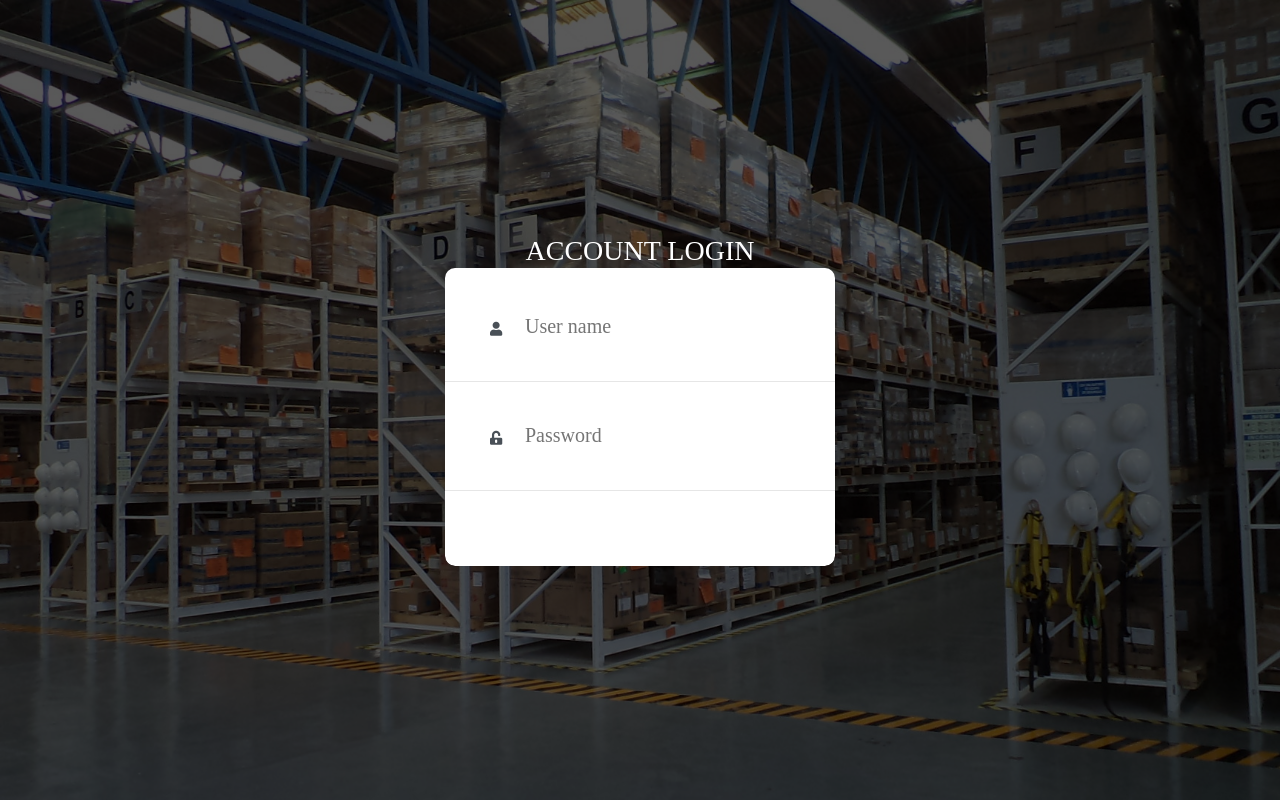
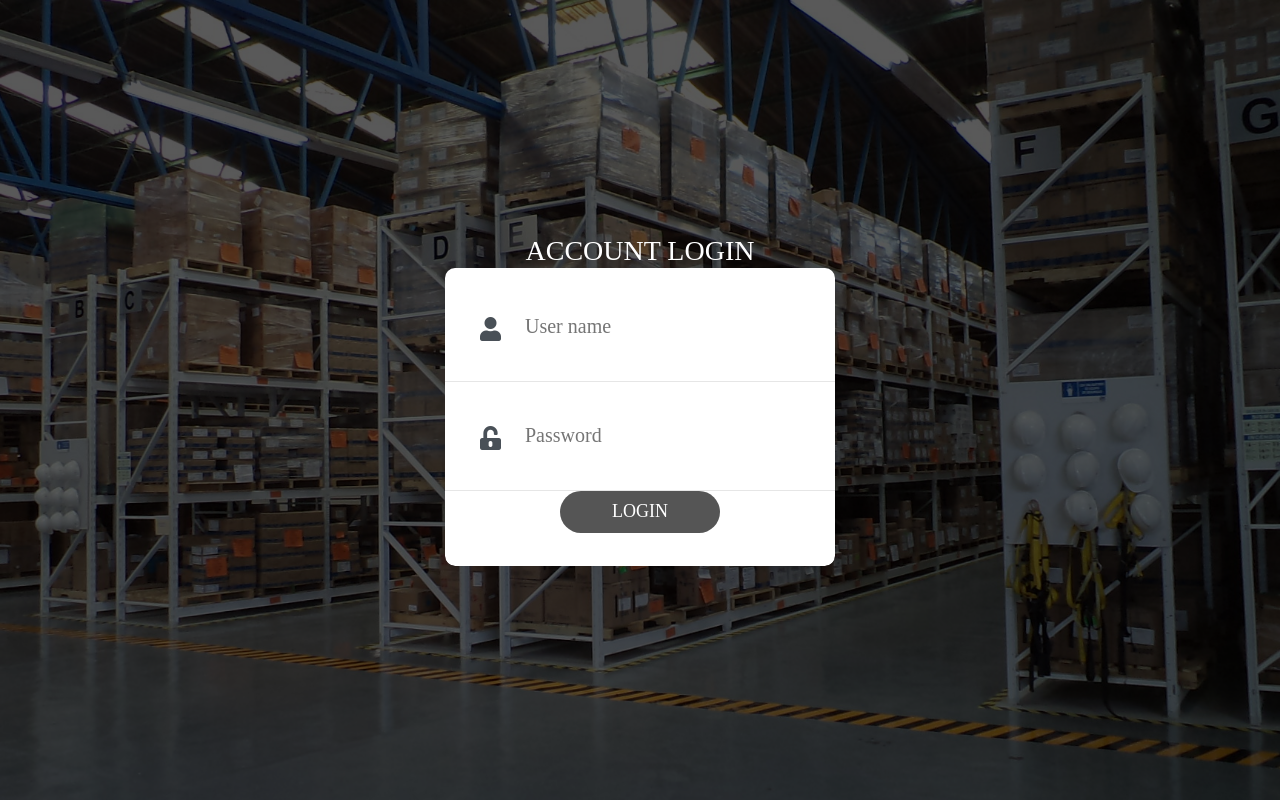
Before and after one commit to VIRGO96/inventory-system, a Vue app: page /#/ in a window 1280 px wide. Built offline with nearby package versions, Linux system fonts and the light colour scheme.

Commit message:
login working

```diff
--- a/src/pages/Login.vue
+++ b/src/pages/Login.vue
@@ -10,18 +10,18 @@
 					<div class="wrap-input100 validate-input" >
 
 						<input class="input100" type="text" name="username" placeholder="User name">
-                        <span class="focus-input100" style="top:46px;left:45px;">
-                            <i class="fas fa-user"></i>
+                        <span class="focus-input100" style="top:44px;left:35px;">
+                            <i class="fas fa-user" style="font-size:24px"></i>
                         </span>
 					</div>
 
 					<div class="wrap-input100 validate-input" >
 						<input class="input100" type="password" name="pass" placeholder="Password">
-                        <span class="focus-input100" style="top:46px;left:45px;">
-                            <i class="fas fa-unlock-alt"></i></span>
+                        <span class="focus-input100" style="top:44px;left:35px;">
+                            <i class="fas fa-unlock-alt" style="font-size:24px"></i></span>
 					</div>
 					<div class="container-login100-form-btn m-t-32">
-						<button class="login100-form-btn">
+						<button style="background-color:#555555;" @click="redirectDashboard" class="login100-form-btn">
 							Login
 						</button>
 					</div>
@@ -31,3 +31,12 @@
 		</div>
 	</div>
 </template>
+<script>
+export default {
+	methods:{
+		redirectDashboard(){
+			this.$router.push({path:'/dashboard'})
+		}
+	}
+}
+</script>
```
